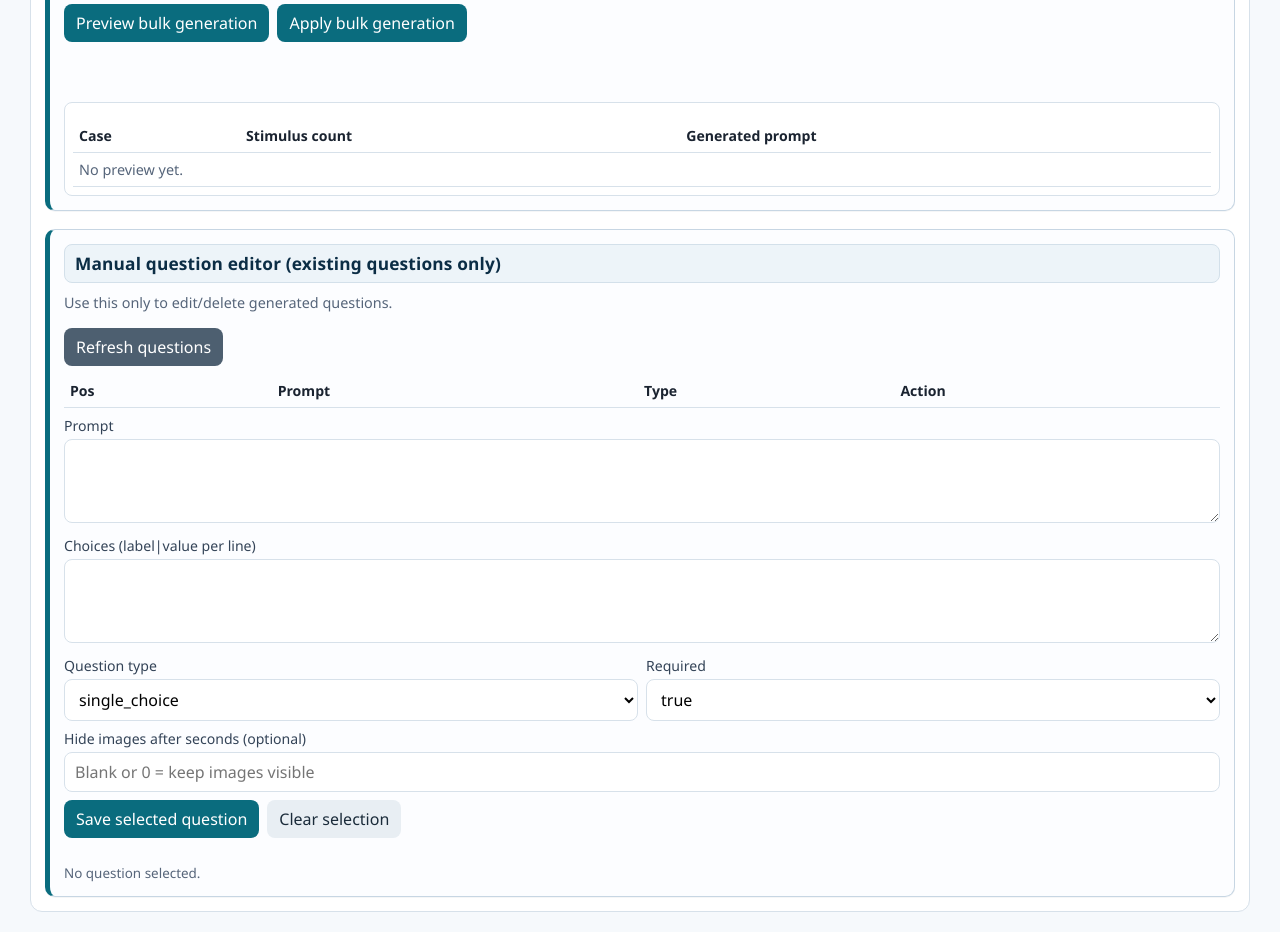
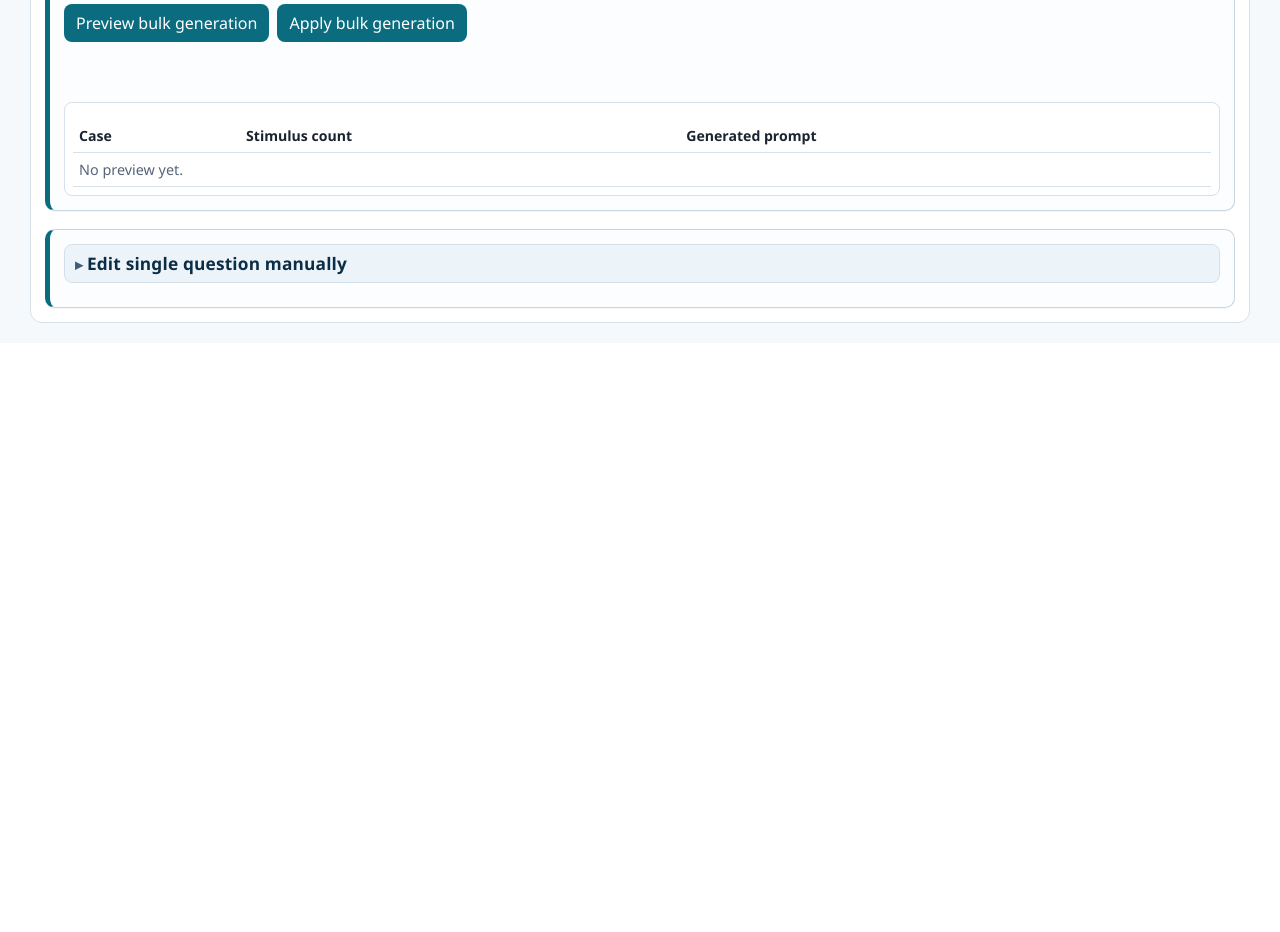
Before and after one commit to berenslab/medirater, a Python web app: template templates/questionnaire_design.html in a window 1280 px wide. Shown: the part 2088-3020 px from the top of the page. After the commit the page ends 2411 px from the top, so only its background shows below. Run offline with Jinja, Linux system fonts and the light colour scheme; the template is opened without the code that fills it, so the values that code supplies are empty; some libraries are stand-ins or nearby versions.

Commit message:
change: collapsed individual question editior by default

```diff
--- a/templates/questionnaire_design.html
+++ b/templates/questionnaire_design.html
@@ -78,6 +78,30 @@
       border-radius: 8px;
       border: 1px solid #d3e0ea;
       background: #edf4f9;
+    }
+    details.manual-editor-panel > summary {
+      margin: 0 0 10px;
+      font-size: 1.08rem;
+      font-weight: 700;
+      letter-spacing: 0.01em;
+      color: #0b2d45;
+      padding: 7px 10px;
+      border-radius: 8px;
+      border: 1px solid #d3e0ea;
+      background: #edf4f9;
+      cursor: pointer;
+      list-style: none;
+    }
+    details.manual-editor-panel > summary::-webkit-details-marker {
+      display: none;
+    }
+    details.manual-editor-panel > summary::before {
+      content: "▸ ";
+      color: #3d5f79;
+      font-size: 0.95rem;
+    }
+    details.manual-editor-panel[open] > summary::before {
+      content: "▾ ";
     }
     p { margin: 0 0 8px; }
     .muted { color: var(--muted); font-size: 0.9rem; }
@@ -343,7 +367,8 @@
         </article>
 
         <article class="card">
-          <h2>Manual question editor (existing questions only)</h2>
+          <details class="manual-editor-panel">
+            <summary>Edit single question manually</summary>
             <p class="muted">Use this only to edit/delete generated questions.</p>
 
             <div class="row">
@@ -387,15 +412,13 @@
               </div>
             </div>
 
-          <label for="edit-hide-seconds">Hide images after seconds (optional)</label>
-          <input id="edit-hide-seconds" type="number" min="0" step="1" placeholder="Blank or 0 = keep images visible" />
-
             <div class="row">
               <button id="save-edit-btn">Save selected question</button>
               <button id="clear-selection-btn" class="ghost">Clear selection</button>
             </div>
             <div id="edit-status" class="status"></div>
             <div id="selected-question-info" class="small">No question selected.</div>
+          </details>
         </article>
       </section>
     </section>
@@ -599,11 +622,6 @@
           document.getElementById("edit-choices").value = choicesToText(question.choices || []);
           document.getElementById("edit-type").value = question.question_type;
           document.getElementById("edit-required").value = question.is_required ? "true" : "false";
-          const hideSecondsRaw = question?.config?.stimulus_hide_after_seconds;
-          const hideSeconds = Number.parseInt(String(hideSecondsRaw ?? ""), 10);
-          document.getElementById("edit-hide-seconds").value = Number.isFinite(hideSeconds) && hideSeconds > 0
-            ? String(hideSeconds)
-            : "";
           document.getElementById("selected-question-info").textContent = `Selected: position ${question.position}, id ${question.id}`;
           syncDraftControls();
         });
@@ -1127,7 +1145,6 @@
       document.getElementById("edit-choices").value = "";
       document.getElementById("edit-type").value = "single_choice";
       document.getElementById("edit-required").value = "true";
-      document.getElementById("edit-hide-seconds").value = "";
       syncDraftControls();
     });
 
@@ -1153,30 +1170,12 @@
         const questionType = document.getElementById("edit-type").value;
         const isRequired = document.getElementById("edit-required").value === "true";
         const choiceItems = parseChoices(document.getElementById("edit-choices").value);
-        const hideSecondsInput = document.getElementById("edit-hide-seconds").value.trim();
-        let hideSeconds = null;
-        if (hideSecondsInput) {
-          const parsed = Number.parseInt(hideSecondsInput, 10);
-          if (!Number.isFinite(parsed) || parsed < 0) {
-            throw new Error("Hide images after seconds must be a non-negative integer.");
-          }
-          if (parsed > 0) {
-            hideSeconds = parsed;
-          }
-        }
 
         if ((questionType === "single_choice" || questionType === "multi_choice") && choiceItems.length === 0) {
           throw new Error("Choice-based prompt requires choices.");
         }
         if ((questionType === "short_text" || questionType === "long_text") && choiceItems.length > 0) {
           throw new Error("Text prompt cannot include choices.");
-        }
-
-        const nextConfig = { ...(original.config || {}) };
-        if (hideSeconds === null) {
-          delete nextConfig.stimulus_hide_after_seconds;
-        } else {
-          nextConfig.stimulus_hide_after_seconds = hideSeconds;
         }
 
         await requestJson(
@@ -1189,7 +1188,7 @@
               prompt_text: promptText,
               question_type: questionType,
               is_required: isRequired,
-              config: nextConfig,
+              config: original.config || {},
               choices: choiceItems.map((item, index) => ({
                 position: index + 1,
                 label: item.label,
```
Lines whose indentation alone changed are shown as unchanged.
